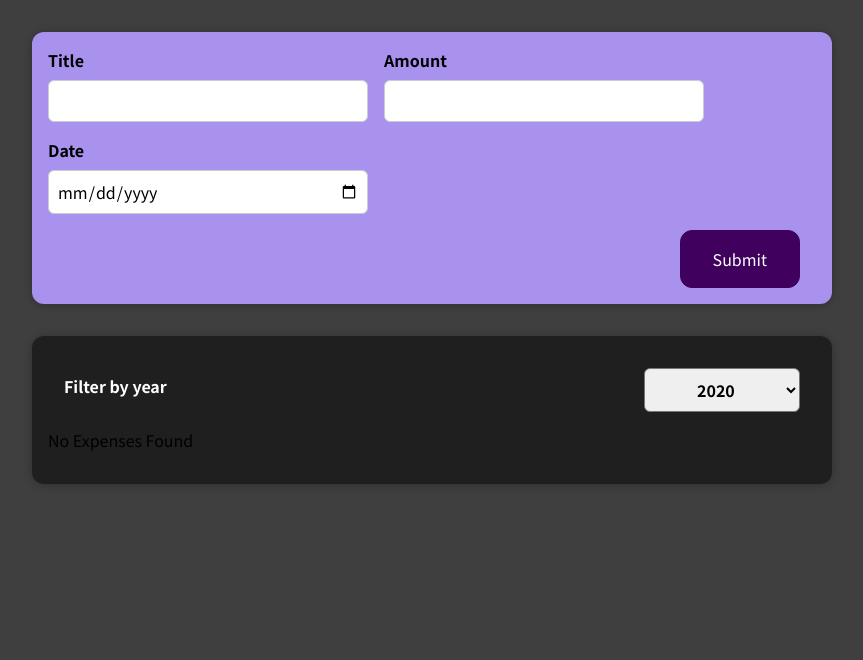
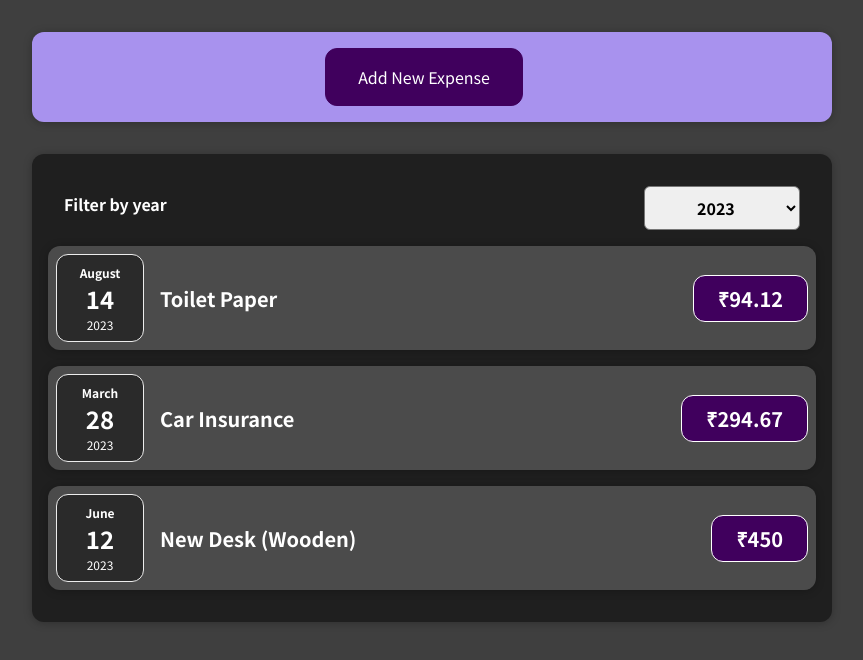
Before and after one commit to Rohitkumar2145/Expense-Tracker, a React (Create React App) app: page / in a window 1280 px wide. Shown: the top 660 px of the page, without its empty margins (208-1071 px from the left). Built offline with nearby package versions, Linux system fonts and the light colour scheme.

Commit message:
Add new expense function added

```diff
--- a/src/App.js
+++ b/src/App.js
@@ -1,6 +1,7 @@
 import React, { useState } from "react";
 import Expenses from "./components/Expenses/Expenses";
 import NewExpense from "./components/NewExpenses/NewExpense";
+import AddNewExpense from "./components/Expenses/addNewExpense";
 
 const DUMMY_EXPENSES = [
   {
@@ -37,7 +38,8 @@ const App = () => {
 
   return (
     <div>
-      <NewExpense onAddExpense={addExpenseHandler} />
+      {/* <NewExpense onAddExpense={addExpenseHandler} /> */}
+      <AddNewExpense onAddExpense={addExpenseHandler} />
       <Expenses items={expenses} />
     </div>
   );
--- /dev/null
+++ b/src/components/Expenses/ExpenseList.css
@@ -0,0 +1,5 @@
+.expenseList_not {
+  text-align: center;
+  color: white;
+  font-size: larger;
+}
--- a/src/components/Expenses/Expenses.js
+++ b/src/components/Expenses/Expenses.js
@@ -3,9 +3,10 @@ import ExpenseItem from "./ExpenseItem";
 import "./Expenses.css";
 import Card from "../UI/Card";
 import ExpensesFilter from "./ExpensesFilter";
+import "./ExpenseList.css";
 
 const Expenses = (props) => {
-  const [filteredYear, setFilteredYear] = useState("2020");
+  const [filteredYear, setFilteredYear] = useState("2023");
 
   const filterChangeHandler = (selectedYear) => {
     setFilteredYear(selectedYear);
@@ -13,7 +14,7 @@ const Expenses = (props) => {
   const filteredExpenses = props.items.filter(
     (ex) => filteredYear == ex.date.getFullYear().toString()
   );
-  let expensesContent = <p>No Expenses Found</p>;
+  let expensesContent = <p className="expenseList_not">No Expenses Found</p>;
   if (filteredExpenses.length > 0) {
     expensesContent = filteredExpenses.map((expense) => {
       return (
--- /dev/null
+++ b/src/components/Expenses/addNewExpense.css
@@ -0,0 +1,21 @@
+.new-expense {
+  background-color: #a892ee;
+  padding: 1rem;
+  margin: 2rem auto;
+  width: 50rem;
+  max-width: 95%;
+  border-radius: 12px;
+  text-align: center;
+  box-shadow: 0 1px 8px rgba(0, 0, 0, 0.25);
+}
+
+.new-expense button {
+  font: inherit;
+  cursor: pointer;
+  padding: 1rem 2rem;
+  border: 1px solid #40005d;
+  background-color: #40005d;
+  color: white;
+  border-radius: 12px;
+  margin-right: 1rem;
+}
--- /dev/null
+++ b/src/components/Expenses/addNewExpense.js
@@ -0,0 +1,27 @@
+import React, { useState } from "react";
+import NewExpense from "../NewExpenses/NewExpense";
+
+const AddNewExpense = (props) => {
+  const [display, setDisplay] = useState("");
+  const [check, setCheck] = useState(false);
+  const addExpense = (expenseData) => {
+    props.onAddExpense(expenseData);
+  };
+  const clickHandler = (event) => {
+    event.preventDefault();
+    setDisplay(<NewExpense onAddExpenses={addExpense} />);
+    setCheck(true);
+  };
+  let content =
+    check == false ? (
+      <div className="new-expense">
+        <button onClick={clickHandler} type="submit">
+          Add New Expense
+        </button>
+      </div>
+    ) : (
+      display
+    );
+  return <div>{content}</div>;
+};
+export default AddNewExpense;
--- a/src/components/NewExpenses/NewExpense.js
+++ b/src/components/NewExpenses/NewExpense.js
@@ -9,7 +9,7 @@ const NewExpense = (props) => {
       id: Math.random().toString(),
     };
     // console.log(expenseData);
-    props.onAddExpense(expenseData);
+    props.onAddExpenses(expenseData);
   };
   return (
     <div className="new-expense">
```
Also changed, not shown: 1 other file (tests, documents, lock files or other folders).
